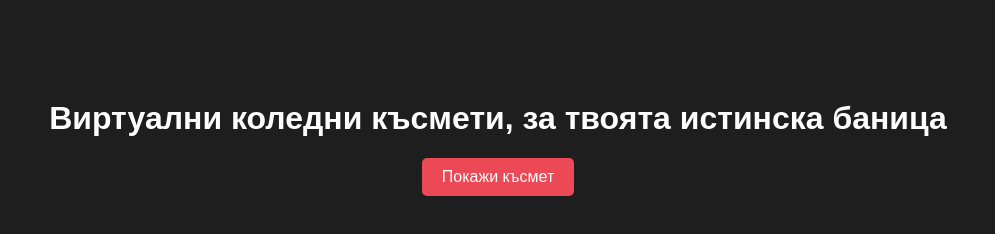
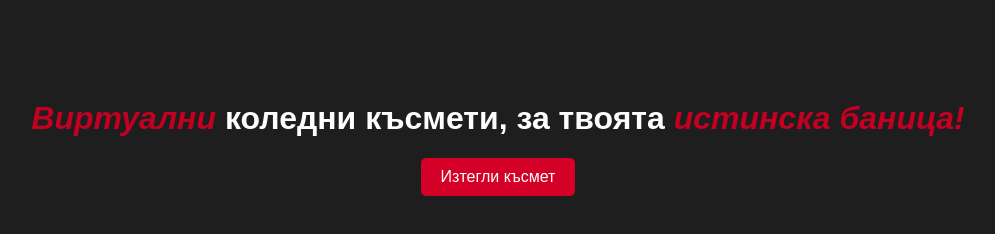
Before and after one commit to kusmetizabanitsa/kusmetizabanitsa.github.io, a plain HTML site: page index.html in a window 1280 px wide. Shown: the whole page, without its empty margins (142-1137 px from the left). Drawn offline with Linux system fonts and the light colour scheme.

Commit message:
changed stuff

```diff
--- a/index.html
+++ b/index.html
@@ -4,11 +4,14 @@
     <meta charset="UTF-8">
     <meta name="viewport" content="width=device-width, initial-scale=1.0">
     <title>Късмети за баница</title>
-    <link rel="stylesheet" href="static/style.css">
+    <link rel="stylesheet" href="static/style.css"  >
 </head>
 <body>
-    <h1>Виртуални коледни късмети, за твоята истинска баница</h1>
-    <button id="generirai">Покажи късмет</button>
+    <h1><span id=underline>Виртуални</span>
+         коледни късмети, за твоята
+        <span id=underline>истинска
+         баница!</h1>
+    <button id="generirai">Изтегли късмет</button>
     <div id="txt"></div>
     <script src="static/app.js"></script>
 </body>
--- a/static/app.js
+++ b/static/app.js
@@ -58,4 +58,5 @@ const kusmeti = [
         btn.addEventListener("click", () => {
             const baba =  Math.floor(Math.random() * kusmeti.length)
             random.textContent = kusmeti[baba];
+            btn.remove()
         });
--- a/static/style.css
+++ b/static/style.css
@@ -17,12 +17,17 @@ button {
     font-size: 1rem;
     cursor: pointer;
     border: none;
-    background-color: #eb4955;
+    background-color: #d40028;
     color: #fdfdfd;
     border-radius: 5px;
     transition: background-color 0.3s;
 }
 
 button:hover {
-    background-color: #db010f;
+    background-color: #c30022;
 }
+
+#underline {
+    font-style: italic;
+    color: #c30022;
+}
```
